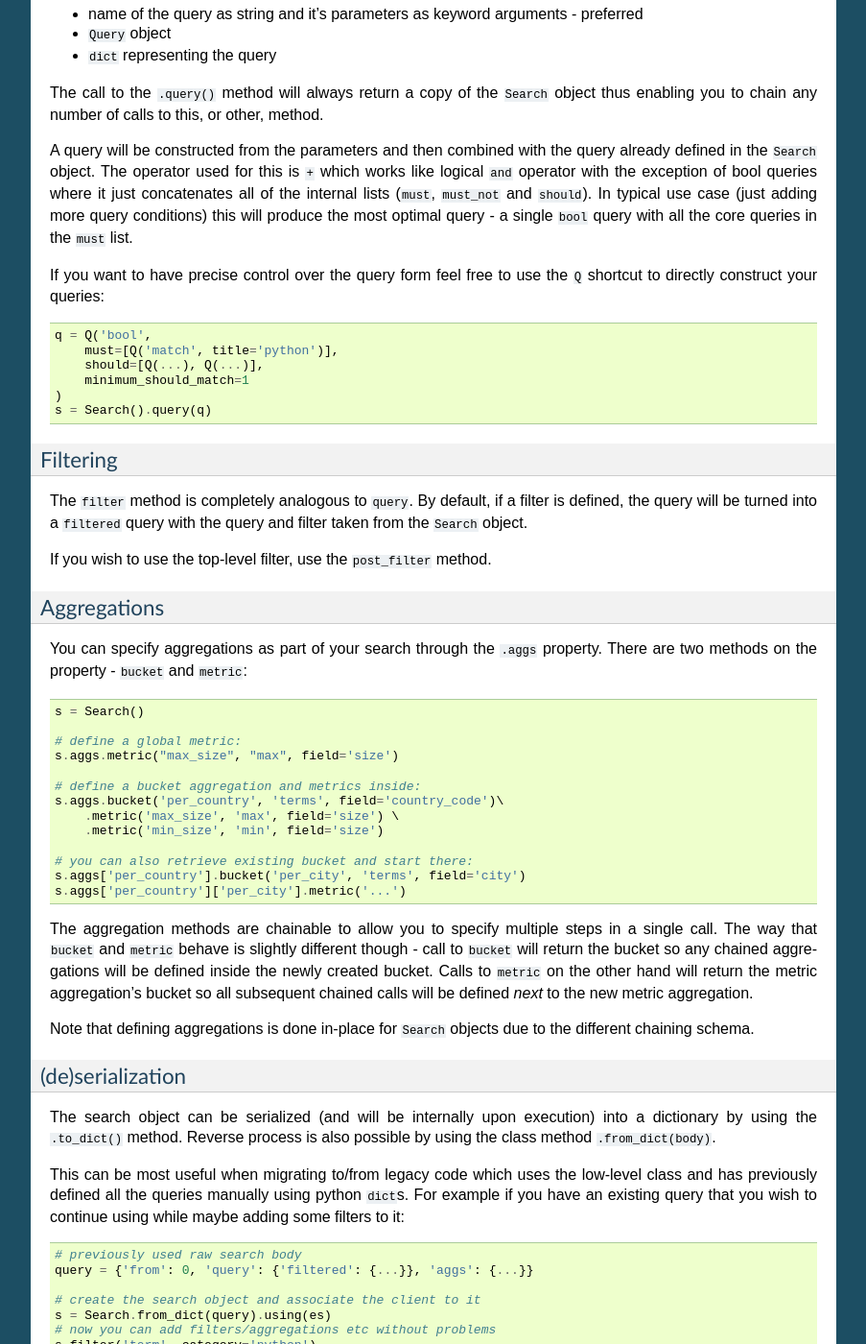
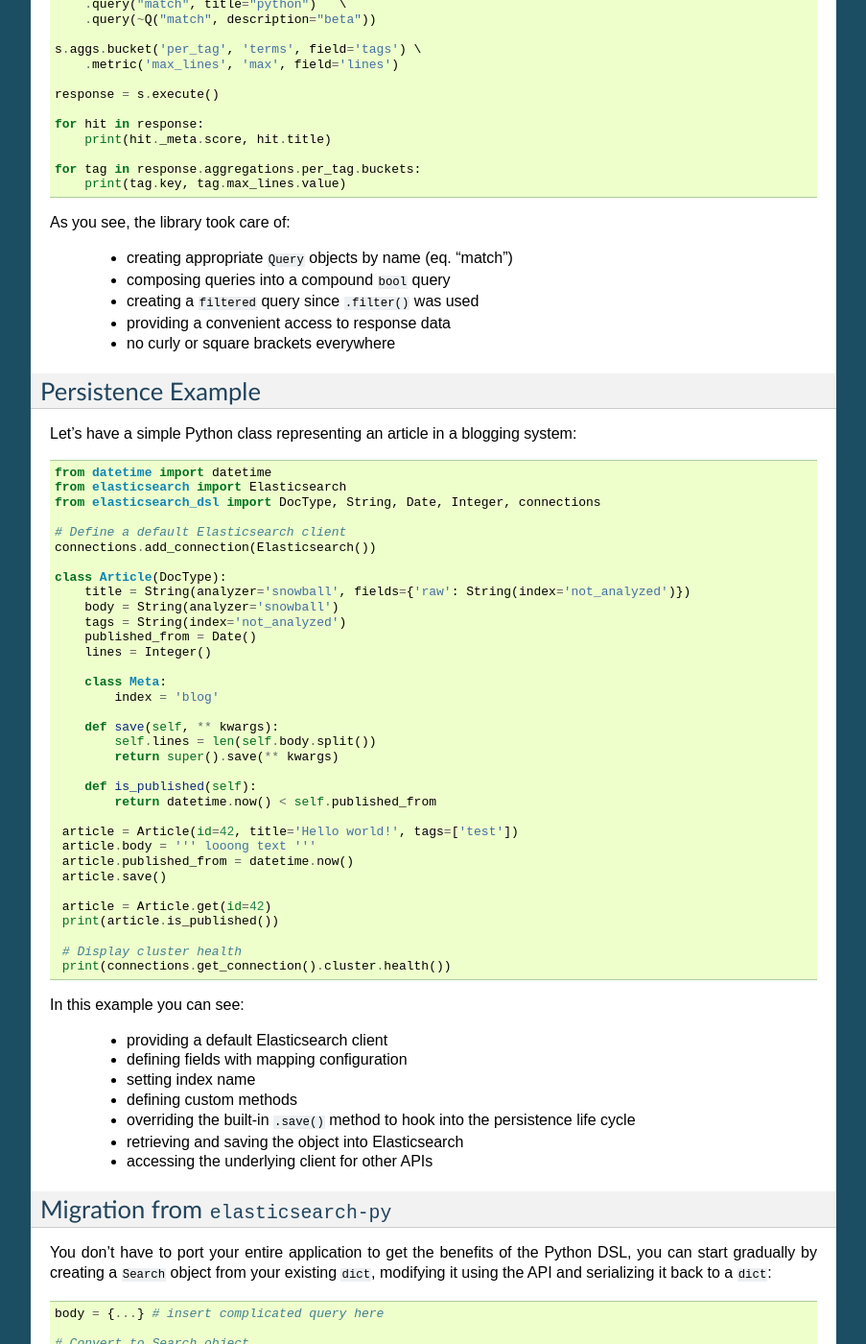
Before and after one commit to elastic/elasticsearch-dsl-py, a Sphinx documentation site: the page built from docs/index.rst, in a window 1280 px wide and 1400 px high, scrolled down 1175 px. Shown: the whole window at 96% size, without its empty margins (198-1101 px from the left). Built offline with Sphinx 7.4.7, drawn with Linux system fonts in a browser that asks for light colours; some of the changed text lies outside the part shown.

Commit message:
More documentation

```diff
--- a/docs/index.rst
+++ b/docs/index.rst
@@ -1,205 +1,186 @@
-Elasticsearch Python DSL
-========================
+Elasticsearch DSL
+=================
 
 Elasticsearch DSL is a high-level library whose aim is to help with writing and
 running queries against Elasticsearch. It is built on top of the official
 low-level client (``elasticsearch-py``).
 
-The DSL inroduced in this library is trying to stay close to the terminology
-and strucutre of the actual JSON DSL used by Elasticsearch; it doesn't try to
-invent a new DSL, instead it aims at providing a more convenient way how to
-write, and manipulate, queries without limiting you to a subset of
-functionality. Since it uses the same terminology and building blocks no
-special knowledge, on top of familiarity with the query DSL, should be
-required.
+It provides a more convenient and idiomatic way to write and manipulate
+queries. It stays close to the Elasticsearch JSON DSL, mirroring its
+terminology and structure. It exposes the whole range of the DSL from Python
+either directly using defined classes or a queryset-like expressions.
 
-Example::
+It also provides an optional wrapper for working with documents as Python
+objects: defining mappings, retrieving and saving documents, wrapping the
+document data in user-defined classes.
+
+To use the other Elasticsearch APIs (eg. cluster health) just use the
+underlying client.
+
+Search Example
+--------------
+
+Let's have a typical search request written directly as a ``dict``:
+
+.. code:: python
+
+    from elasticsearch import Elasticsearch
+    client = Elasticsearch()
+
+    response = client.search(
+        index="my-index",
+        body={
+          "query": {
+            "filtered": {
+              "query": {
+                "bool": {
+                  "must": [{"match": {"title": "python"}}],
+                  "must_not": [{"match": {"description": "beta"}}]
+                }
+              },
+              "filter": {"term": {"category": "search"}}
+            }
+          },
+          "aggs" : {
+            "per_tag": {
+              "terms": {"field": "tags"},
+              "aggs": {
+                "max_lines": {"max": {"field": "lines"}}
+              }
+            }
+          }
+        }
+    )
+
+    for hit in response['hits']['hits']:
+        print(hit['_score'], hit['_source']['title'])
+
+    for tag in response['aggregations']['per_tag']['buckets']:
+        print(tag['key'], tag['max_lines']['value'])
+
+
+
+The problem with this approach is that it is very verbose, prone to syntax
+mistakes like incorrect nesting, hard to modify (eg. adding another filter) and
+definitely not fun to write.
+
+Let's rewrite the example using the Python DSL:
+
+.. code:: python
 
     from elasticsearch import Elasticsearch
     from elasticsearch_dsl import Search, Q
 
-    es = Elasticsearch()
+    client = Elasticsearch()
 
-    s = Search(using=es).index("my-index") \
+    s = Search(using=client, index="my-index") \
         .filter("term", category="search") \
         .query("match", title="python")   \
         .query(~Q("match", description="beta"))
 
-    s.aggs.bucket('per_tag', 'terms', field='tags')\
+    s.aggs.bucket('per_tag', 'terms', field='tags') \
         .metric('max_lines', 'max', field='lines')
 
     response = s.execute()
+
     for hit in response:
         print(hit._meta.score, hit.title)
 
-    for b in response.aggregations.per_tag.buckets:
-        print(b.key, b.max_lines.value)
+    for tag in response.aggregations.per_tag.buckets:
+        print(tag.key, tag.max_lines.value)
+
+As you see, the library took care of:
+
+  * creating appropriate ``Query`` objects by name (eq. "match")
+
+  * composing queries into a compound ``bool`` query
+
+  * creating a ``filtered`` query since ``.filter()`` was used
+
+  * providing a convenient access to response data
+
+  * no curly or square brackets everywhere
 
 
-Search object
--------------
+Persistence Example
+-------------------
 
-``Search`` object represents the entire search request, including the queries,
-filters, aggregations and metadata like the associated client and pagination
-info.
+Let's have a simple Python class representing an article in a blogging system:
 
-The search API is designed to be chainable. With the exception of the
-aggregations functionality this means that the ``Search`` object is immutable -
-all changes to the object will result in a copy being created which contains
-the changes. This means you can safely pass the ``Search`` object to foreign
-code without fear of it modifying your objects.
+.. code:: python
 
-When instantiating the Search object you should pass in an instance of
-``Elasticsearch`` - the low-level client::
+    from datetime import datetime
+    from elasticsearch import Elasticsearch
+    from elasticsearch_dsl import DocType, String, Date, Integer, connections
 
-    form elasticsearch import Elasticsearch
-    from elasticsearch_dsl import Search
+    # Define a default Elasticsearch client
+    connections.add_connection(Elasticsearch())
 
-    s = Search(es)
+    class Article(DocType):
+        title = String(analyzer='snowball', fields={'raw': String(index='not_analyzed')})
+        body = String(analyzer='snowball')
+        tags = String(index='not_analyzed')
+        published_from = Date()
+        lines = Integer()
 
-If you don't do this you can supply the client at later time by using the
-``.using()`` method::
+        class Meta:
+            index = 'blog'
 
-    s = s.using(es)
+        def save(self, ** kwargs):
+            self.lines = len(self.body.split())
+            return super().save(** kwargs)
+
+        def is_published(self):
+            return datetime.now() < self.published_from
+
+     article = Article(id=42, title='Hello world!', tags=['test'])
+     article.body = ''' looong text '''
+     article.published_from = datetime.now()
+     article.save()
+
+     article = Article.get(id=42)
+     print(article.is_published())
+
+     # Display cluster health
+     print(connections.get_connection().cluster.health())
 
 
-Querying
-~~~~~~~~
+In this example you can see:
 
-Adding queries to a search is done via the ``.query`` method. By default it
-will combine the query passed in with the query already associated with the
-search. The query accepts any parameter combination that the ``Q`` shortcut
-does:
+  * providing a default Elasticsearch client
 
-* name of the query as string and it's parameters as keyword arguments - preferred
-* ``Query`` object
-* ``dict`` representing the query
+  * defining fields with mapping configuration
 
-The call to the ``.query()`` method will always return a copy of the ``Search``
-object thus enabling you to chain any number of calls to this, or other,
-method.
+  * setting index name
 
-A query will be constructed from the parameters and then combined with the
-query already defined in the ``Search`` object. The operator used for this is
-``+`` which works like logical ``and`` operator with the exception of bool
-queries where it just concatenates all of the internal lists (``must``,
-``must_not`` and ``should``). In typical use case (just adding more query
-conditions) this will produce the most optimal query - a single ``bool`` query
-with all the core queries in the ``must`` list.
+  * defining custom methods
 
-If you want to have precise control over the query form feel free to use the
-``Q`` shortcut to directly construct your queries::
+  * overriding the built-in ``.save()`` method to hook into the persistence life cycle
 
-    q = Q('bool',
-        must=[Q('match', title='python')],
-        should=[Q(...), Q(...)],
-        minimum_should_match=1
-    )
-    s = Search().query(q)
+  * retrieving and saving the object into Elasticsearch
 
+  * accessing the underlying client for other APIs
 
-Filtering
-~~~~~~~~~
+Migration from ``elasticsearch-py``
+-----------------------------------
 
-The ``filter`` method is completely analogous to ``query``. By default, if a
-filter is defined, the query will be turned into a ``filtered`` query with the
-query and filter taken from the ``Search`` object.
+You don't have to port your entire application to get the benefits of the
+Python DSL, you can start gradually by creating a ``Search`` object from your
+existing ``dict``, modifying it using the API and serializing it back to a
+``dict``:
 
-If you wish to use the top-level filter, use the ``post_filter`` method.
+.. code:: python
 
+    body = {...} # insert complicated query here
 
-Aggregations
-~~~~~~~~~~~~
+    # Convert to Search object
+    s = Search.from_dict(body)
 
-You can specify aggregations as part of your search through the ``.aggs``
-property. There are two methods on the property - ``bucket`` and ``metric``::
+    # Add some filters, aggregations, queries, ...
+    s.filter("term", tags="python")
 
-    s = Search()
-
-    # define a global metric:
-    s.aggs.metric("max_size", "max", field='size')
-
-    # define a bucket aggregation and metrics inside:
-    s.aggs.bucket('per_country', 'terms', field='country_code')\
-        .metric('max_size', 'max', field='size') \
-        .metric('min_size', 'min', field='size')
-
-    # you can also retrieve existing bucket and start there:
-    s.aggs['per_country'].bucket('per_city', 'terms', field='city')
-    s.aggs['per_country']['per_city'].metric('...')
-
-The aggregation methods are chainable to allow you to specify multiple steps in
-a single call. The way that ``bucket`` and ``metric`` behave is slightly
-different though - call to ``bucket`` will return the bucket so any chained
-aggregations will be defined inside the newly created bucket. Calls to
-``metric`` on the other hand will return the metric aggregation's bucket so all
-subsequent chained calls will be defined *next* to the new metric aggregation.
-
-Note that defining aggregations is done in-place for ``Search`` objects due to
-the different chaining schema.
-
-(de)serialization
-~~~~~~~~~~~~~~~~~
-
-The search object can be serialized (and will be internally upon execution)
-into a dictionary by using the ``.to_dict()`` method. Reverse process is also
-possible by using the class method ``.from_dict(body)``.
-
-This can be most useful when migrating to/from legacy code which uses the
-low-level class and has previously defined all the queries manually using
-python ``dict``\ s. For example if you have an existing query that you wish to
-continue using while maybe adding some filters to it::
-
-    # previously used raw search body
-    query = {'from': 0, 'query': {'filtered': {...}}, 'aggs': {...}}
-
-    # create the search object and associate the client to it
-    s = Search.from_dict(query).using(es)
-    # now you can add filters/aggregations etc without problems
-    s.filter('term', category='python')
-    # and use the .execute() method to get access to the result class
-    response = s.execute()
-
-
-Response
---------
-
-You can execute your search by calling the ``execute()`` method that will retun
-a ``Response`` object.
-
-
-Hits
-~~~~
-
-If you want access to the hits returned by the search, just iterate over the
-response or access the ``hits`` property. It contains both the hits and the
-associated metadata like ``total`` and ``max_score``::
-
-    s = Search()
-    response = s.execute()
-    print('Total %d hits found.' % response.hits.total)
-    for h in response:
-        print(h.title, h.body)
-
-
-Result
-~~~~~~
-
-All individual hits (as well as the entire response) is wrapped in a
-convenience class that allows attribute access to the keys in the returned
-dictionary. All the metadata for the results are accessible via ``_meta``
-(without the leading ``_``)::
-
-    h = response.hits[0]
-    print('/%s/%s/%s returned with score %f' % (
-        h._meta.index, h._meta.doc_type, h._meta.id, h._meta.score))
-
-
-Aggregations
-~~~~~~~~~~~~
-
-Aggregation results are presented as-is with only the attribute access added
-for convenience.
+    # Convert back to dict to plug back into existing code
+    body = s.to_dict()
 
 
 License
@@ -219,17 +200,11 @@
 See the License for the specific language governing permissions and
 limitations under the License.
 
-
 Contents
 --------
 
 .. toctree::
    :maxdepth: 2
 
+   search_dsl
    Changelog
-
-Indices and tables
-------------------
-
-* :ref:`genindex`
-* :ref:`modindex`
--- /dev/null
+++ b/docs/search_dsl.rst
@@ -0,0 +1,289 @@
+Search DSL
+==========
+
+The ``Search`` object
+---------------------
+
+The ``Search`` object represents the entire search request:
+
+  * queries
+
+  * filters
+
+  * aggregations
+
+  * sort
+
+  * pagination
+
+  * additional parameters
+
+  * associated client
+
+
+The API is designed to be chainable. With the exception of the
+aggregations functionality this means that the ``Search`` object is immutable -
+all changes to the object will result in a copy being created which contains
+the changes. This means you can safely pass the ``Search`` object to foreign
+code without fear of it modifying your objects.
+
+You can pass an instance of the low-level `elasticsearch client <http://elasticsearch-py.readthedocs.org/>`_ when
+instantiating the ``Search`` object::
+
+    from elasticsearch import Elasticsearch
+    from elasticsearch_dsl import Search
+
+    client = Elasticsearch()
+
+    s = Search(client)
+
+You can also define the client at a later time (for more options see the
+~:ref:`connections` chapter)::
+
+    s = s.using(client)
+
+.. note::
+
+    All methods return a *copy* of the object, making it safe to pass to
+    outside code.
+
+The API is chainable, allowing you to combine multiple method calls in one
+statement::
+
+    s = Search().using(client).query("match", title="python")
+
+To send the request to Elasticsearch::
+
+    response = s.execute()
+
+For debugging purposes you can serialize the ``Search`` object to a ``dict``
+explicitly::
+
+    print(s.to_dict())
+
+Queries
+~~~~~~~
+
+
+
+The library provides classes for all Elasticsearch query types. Pass all the parameters as keyword arguments::
+
+    from elasticsearch_dsl import Match
+
+    # {"match": {"query": "python django", "field": "title", "operator": "or"}}
+    Match(query='python django', field='title', operator='or')
+
+You can use the ``Q`` shortcut to construct the instance using a name with
+parameters or the raw ``dict``::
+
+    Q("match", query='python django', field='title', operator='or')
+    Q({"match": {"query": "python django", "field": "title", "operator": "or"}})
+
+To add the query to the ``Search`` object, use the ``.query()`` method::
+
+    q = Q("match", query='python django', field='title', operator='or')
+    s = s.query(q)
+
+The method also accepts all the parameters as the ``Q`` shortcut::
+
+    s = s.query('match', query='python django', field='title', operator='or')
+
+
+Query combination
+^^^^^^^^^^^^^^^^^
+
+Query objects can be combined using logical operators::
+
+    Q("match", title='python') | Q("match", title='django')
+    # {"bool": {"should": [...]}}
+
+    Q("match", title='python') & Q("match", title='django')
+    # {"bool": {"must": [...]}}
+
+    ~Q("match", "title"="python")
+    # {"bool": {"must_not": [...]}}
+
+You can also use the ``+`` operator::
+
+    Q("match", title='python') + Q("match", title='django')
+    # {"bool": {"must": [...]}}
+
+When using the ``+`` operator with ``Bool`` queries, it will merge them into a
+single ``Bool`` query::
+
+    Q("bool") + Q("bool")
+    # {"bool": {"..."}}
+
+When you call the ``.query()`` method multiple times, the ``+`` operator will
+be used internally::
+
+    s = s.query().query()
+    print(s.to_dict())
+    # {"query": {"bool": {...}}}
+
+If you want to have precise control over the query form, use the ``Q`` shortcut
+to directly construct the combined query::
+
+    q = Q('bool',
+        must=[Q('match', title='python')],
+        should=[Q(...), Q(...)],
+        minimum_should_match=1
+    )
+    s = Search().query(q)
+
+
+Filters
+~~~~~~~
+
+Filters behave similarly to queries - just use the ``F`` shortcut and
+``.filter()`` method. When you use the ``.filter()`` method, the query will be
+automatically wrapped in a ``filtered`` query.
+
+If you want to use the post_filter element for faceted navigation, use the
+``.post_filter()`` method.
+
+
+Aggregations
+~~~~~~~~~~~~
+
+To define an aggregation, you can use the ``A`` shortcut::
+
+    A('terms', field='tags')
+    # {"terms": {"field": "tags"}}
+
+To nest aggregations, you can use the ``.bucket()`` and ``.metric()`` methods::
+
+    a = A('terms', field='category')
+    # {'terms': {'field': 'category'}}
+
+    a.metric('clicks_per_category', 'sum', field='clicks').bucket('tags_per_category', 'terms', field='tags')
+    # {'terms': {'field': 'category'}, 'aggs': {'clicks_per_category': {'sum': {'field': 'clicks'}}, 'tags_per_category': {'terms': {'field': 'tags'}}}}
+
+To add aggregations to the ``Search`` object, use the ``.aggs`` property, which
+acts as a top-level aggregation::
+
+    s = Search()
+    s.aggs.bucket('per_category', 'terms', field='category').metric('clicks_per_category', 'sum', field='clicks').bucket('tags_per_category', 'terms', field='tags')
+
+    s.to_dict()
+    # {'aggs': {'per_category': {'terms': {'field': 'category'}, 'aggs': {'clicks_per_category': {'sum': {'field': 'clicks'}}, 'tags_per_category': {'terms': {'field': 'tags'}}}}}}
+
+
+You can access an existing bucket by its name::
+
+    s = Search()
+
+    s.aggs.bucket('per_category', 'terms', field='category')
+    s.aggs['per_category'].metric('clicks_per_category', 'sum', field='clicks')
+    s.aggs['per_category'].bucket('tags_per_category', 'terms', field='tags')
+
+.. note::
+
+    When chaining multiple aggregations, there is a difference between what
+    ``.bucket()`` and ``.metric()`` methods return - ``.bucket()`` returns the
+    newly defined bucket while ``.metric()`` returns its parent bucket to allow
+    further chaining.
+
+As opposed to other methods on the ``Search`` objects, defining aggregations is
+done in-place (does not return a copy).
+
+
+Sorting
+~~~~~~~
+
+To specify sorting order, use the ``.sort()`` method::
+
+    s = Search().sort(
+        'category',
+        '-title',
+        {"lines" : {"order" : "asc", "mode" : "avg"}}
+    )
+
+It accepts positional arguments which can be either strings or dictionaries.
+String value is a field name, optionally prefixed by the ``-`` sign to specify
+a descending order.
+
+To reset the sorting, just call the method with no arguments::
+
+  s = s.sort()
+
+
+Pagination
+~~~~~~~~~~
+
+To specify the from/size parameters, use the Python slicing API::
+
+  s = s[10:20]
+  # {"from": 10, "size": 10}
+
+
+Extra properties and parameters
+~~~~~~~~~~~~~~~~~~~~~~~~~~~~~~~
+
+To set extra properties of the search request, use the ``.extra()`` method::
+
+  s = s.extra(explain=True)
+
+To set query parameters, use the ``.params()`` method::
+
+  s = s.params(search_type="count")
+
+
+Serialization and Deserialization
+~~~~~~~~~~~~~~~~~~~~~~~~~~~~~~~~~
+
+The search object can be serialized into a dictionary by using the
+``.to_dict()`` method.
+
+You can also create a ``Search`` object from a ``dict``::
+
+  s = Search.from_dict({"query": {"match": {"title": "python"}}})
+
+
+Response
+--------
+
+You can execute your search by calling the ``.execute()`` method that will return
+a ``Response`` object::
+
+  response = s.execute()
+
+  print(response.success())
+  # True
+
+  print(response.took)
+  # 12
+
+
+Hits
+~~~~
+
+To access to the hits returned by the search, access the ``hits`` property or
+just iterate over the ``Response`` object::
+
+    response = s.execute()
+    print('Total %d hits found.' % response.hits.total)
+    for h in response:
+        print(h.title, h.body)
+
+
+Result
+~~~~~~
+
+The individual hits is wrapped in a convenience class that allows attribute
+access to the keys in the returned dictionary. All the metadata for the results
+are accessible via ``_meta`` (without the leading ``_``)::
+
+    response = s.execute()
+    h = response.hits[0]
+    print('/%s/%s/%s returned with score %f' % (
+        h._meta.index, h._meta.doc_type, h._meta.id, h._meta.score))
+
+
+Aggregations
+~~~~~~~~~~~~
+
+Aggregations are available through the ``aggregations`` property::
+
+    for tag in response.aggregations.per_tag.buckets:
+        print(tag.key, tag.max_lines.value)
```
